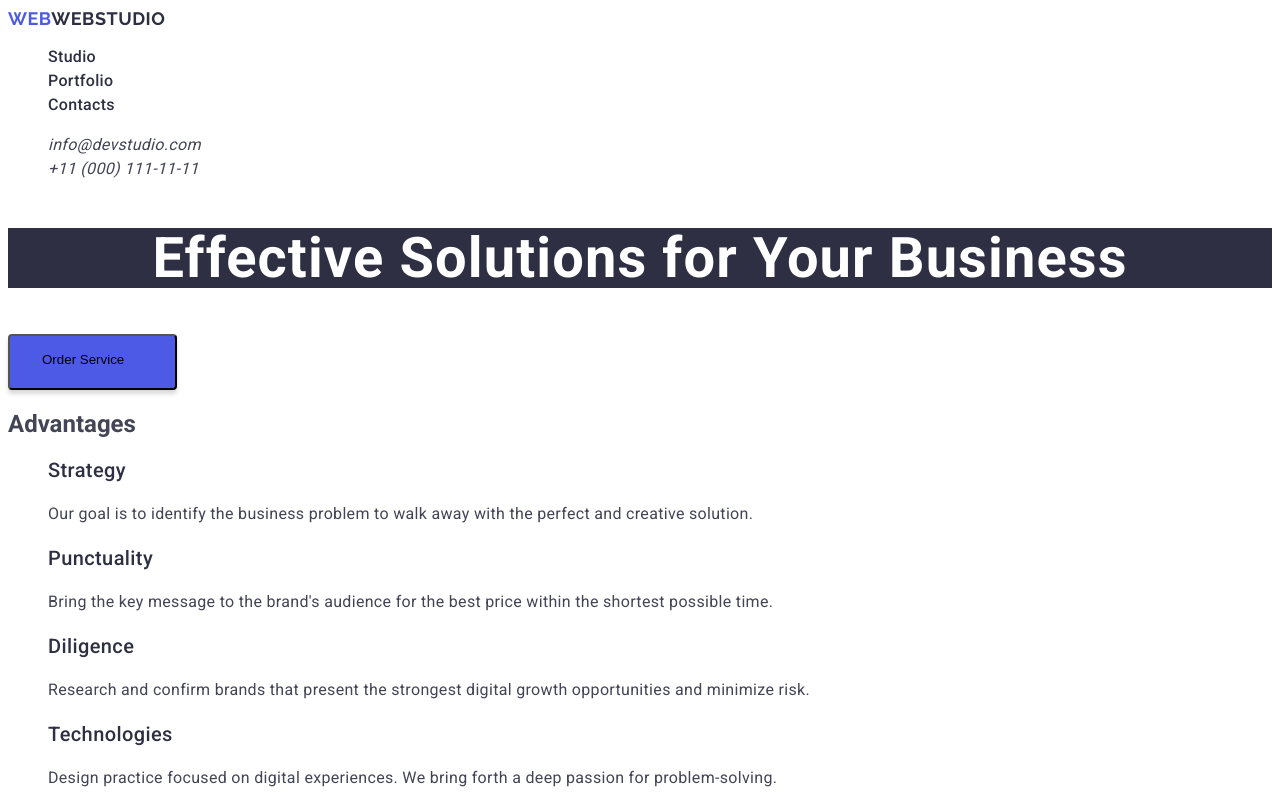
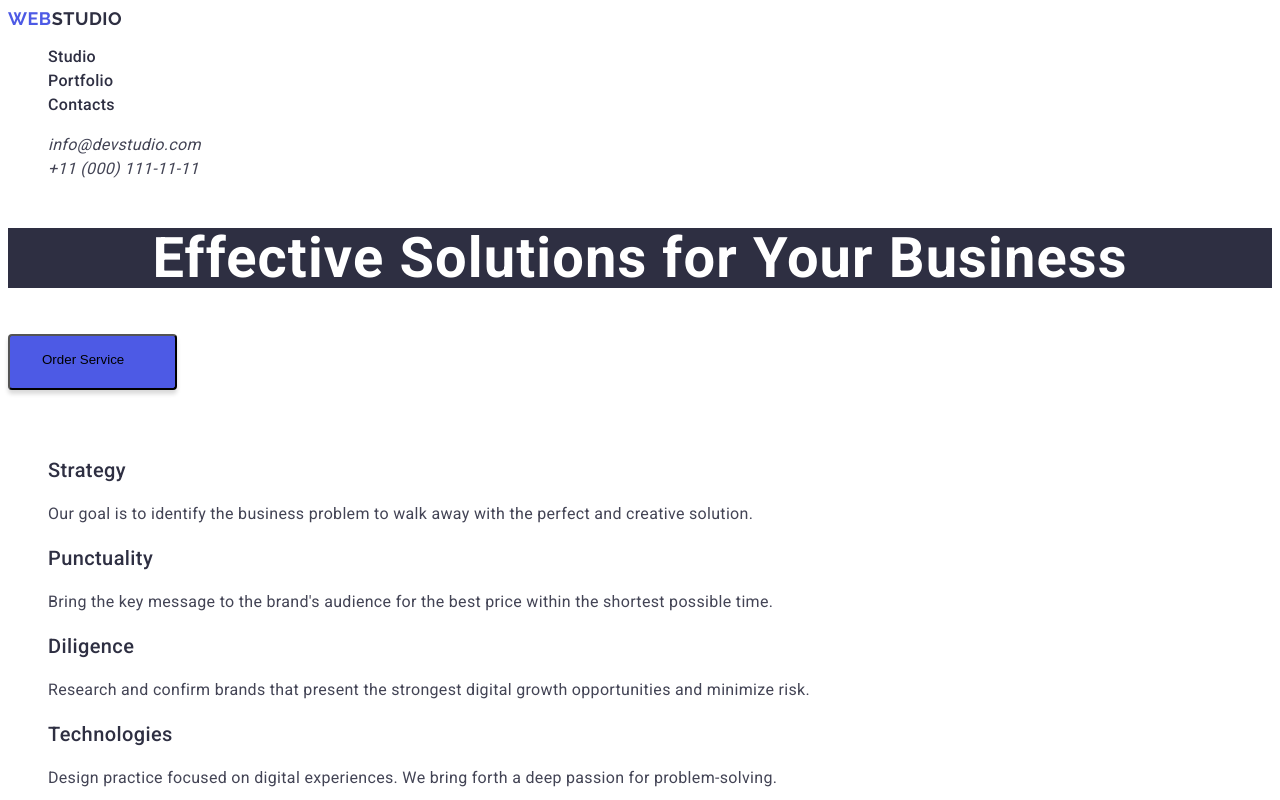
Before and after one commit to Sairus78/goit-markup-hw-02, a plain HTML site: page index.html in a window 1280 px wide. Shown: the top 800 px of the page. Drawn offline with Linux system fonts and the light colour scheme.

Commit message:
add logo

```diff
--- a/css/styles.css
+++ b/css/styles.css
@@ -1,6 +1,6 @@
 body {
     font-family: "Roboto", sans-serif;
-    color: #434455;
+    color: #FFFFFF;
     }
     .logo {
         font-family: "Raleway", sans-serif;
@@ -9,7 +9,7 @@ body {
         line-height: 1.17;
         letter-spacing: 0.03em;
         text-transform: uppercase;
-        color: #2e2f42;
+        color: #4d5ae5;
     }
     ul {
         list-style-type: none;
@@ -18,7 +18,11 @@ body {
         text-decoration: none;
     }
  .header-logo-color {
-    color: #4d5ae5;
+    color: #2e2f42;
+ }
+ .logo:hover,
+ .logo:focus {
+    color: #404bbf
  }
  .navigation-link {
     font-weight: 500;
@@ -77,7 +81,7 @@ color: #4d5ae5;
         letter-spacing: 0.02em;
         color: #434455;
  }
- .team-title-section {
+ .team-title-section, .portfolio-section-title {
     font-weight: 700;
     font-size: 36px;
     line-height: 1.11;
--- a/index.html
+++ b/index.html
@@ -13,7 +13,7 @@
 <body>
     <header class="header">
         <nav class="navigation">
-            <a class="logo" href="./index.html"><span class="header-logo-color">Web</span>WebStudio</a>
+            <a class="logo" href="./index.html">Web<span class="header-logo-color">Studio</span></a>
             <ul class="navigation-header-list">
                 <li><a class="link navigation-link navigation-link-studio" href="">Studio</a></li>
                 <li><a class="link navigation-link"  href="">Portfolio</a></li>
```
